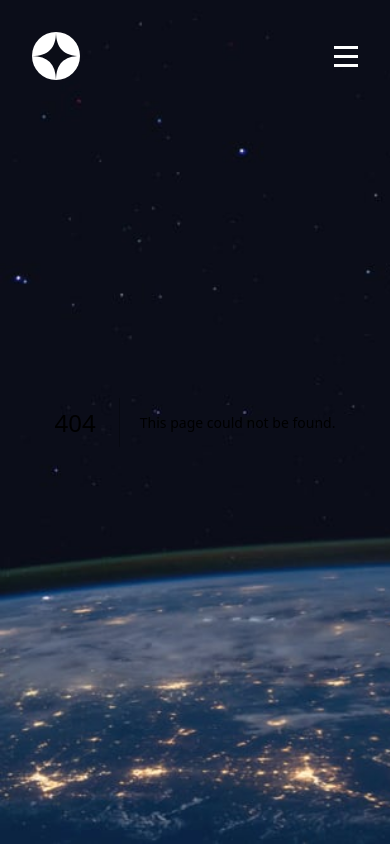
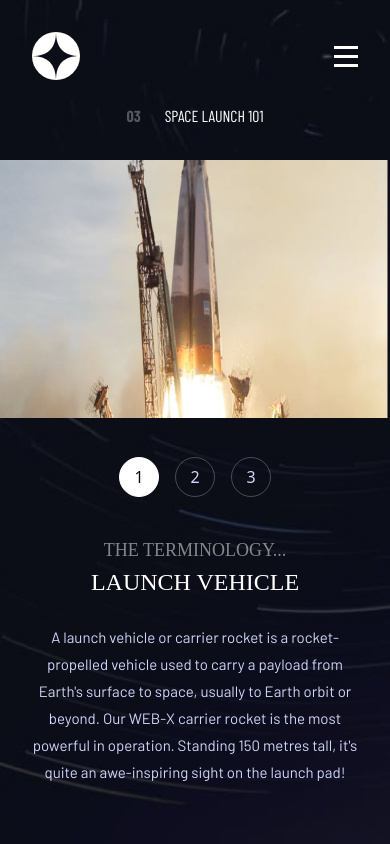
Before and after one commit to wendykrwn/space-tourism, a Next.js app: page /technology in a window 390 px wide. Before the commit this address had no page. Built offline with nearby package versions, Linux system fonts and the light colour scheme; a web font is replaced by a local one.

Commit message:
technology mobile

```diff
--- a/src/app/crew/page.tsx
+++ b/src/app/crew/page.tsx
@@ -5,6 +5,7 @@ import {crew} from "../data.json"
 import { useState } from "react"
 import Image from "next/image";
 import Pagination from "../ui/components/crew/pagination";
+import Explanation from "../ui/components/explanation";
 const Crew = () => {
     const [currCrewIndex, setCurrCrewIndex] = useState(0)
     return (
@@ -12,12 +13,8 @@ const Crew = () => {
             <StepTitle number="02" text="Meet your crew"/>
             <div className=" h-full grid grid-rows-2 lg:grid-rows-1 lg:grid-cols-2">
                 <div className="grid lg:h-full pb-6 content-between md:max-w-[512px] justify-self-center">
-                    <div className="text-center lg:grid h-full row-span-3 row-start-1 lg:text-left mt-8">
-                        <div className="lg:self-center ">
-                            <h4 className="text-preset-4 uppercase text-white/50 text-[18px]">{crew[currCrewIndex]?.role}</h4>
-                            <p className="text-preset-3 uppercase text-white mb-6 ">{crew[currCrewIndex]?.name}</p>
-                            <p className="text-preset-9">{crew[currCrewIndex]?.bio}</p>
-                        </div>
+                    <div className="text-center lg:grid h-full lg:row-span-3 lg:row-start-1 lg:text-left mt-8">
+                        <Explanation className="lg:self-center" subtitle={crew[currCrewIndex]?.role} title={crew[currCrewIndex]?.name} description={crew[currCrewIndex]?.bio} />
                     </div>
                     <Pagination currIndex={currCrewIndex} setCurrIndex={setCurrCrewIndex} numberOfPage={crew.length}/>
                 </div>
--- /dev/null
+++ b/src/app/technology/layout.tsx
@@ -0,0 +1,15 @@
+export default function Layout ({children}: {children:React.ReactNode}){
+    const bgDesktop = "lg:bg-[url('/assets/technology/background-technology-desktop.jpg')]"
+    const bgTablet = "md:bg-[url('/assets/technology/background-technology-tablet.jpg')]"
+    const bgMobile= "bg-[url('/assets/technology/background-technology-mobile.jpg')]"
+
+    return (
+        <div
+        className={`h-full min-h-screen bg-cover ${bgMobile} ${bgTablet} ${bgDesktop}
+            pt-[80px] md:pt-[144px]
+        `}
+        >
+            {children}
+        </div>
+    )
+}
--- /dev/null
+++ b/src/app/technology/page.tsx
@@ -0,0 +1,36 @@
+"use client"
+import Image from "next/image"
+import { technology } from "../data.json"
+import { useState } from "react"
+import StepTitle from "../ui/components/stepTitle";
+import PaginationWithNumber from "../ui/components/technology/paginationWithNumber";
+import Explanation from "../ui/components/explanation";
+
+
+const Technology = ()=> {
+    const [currTechIndex, setCurrTechIndex] = useState(0)
+    return (
+        <div className="py-6">
+            <div className="px-6">
+                <StepTitle number="03" text="Space launch 101"/>
+            </div>
+            <div className="grid grid-rows-2 h-full">
+                <div className="flex items-center h-[322px]">
+                    <Image
+                        src={technology[currTechIndex].images.landscape}
+                        alt={`image of ${technology[currTechIndex]?.name}`}
+                        width={500}
+                        height={500}
+                        className="w-full h-[258px]"
+                    />
+                </div>
+                <div className="px-6 flex flex-col gap-10 ">
+                    <PaginationWithNumber currIndex={currTechIndex} setCurrIndex={setCurrTechIndex} numberOfPage={technology.length} />
+                    <Explanation className="text-center" subtitle="The Terminology..." title={technology[currTechIndex].name} description={technology[currTechIndex].description} />
+                </div>
+            </div>
+        </div>
+    )
+}
+
+export default Technology
--- /dev/null
+++ b/src/app/ui/components/explanation.tsx
@@ -0,0 +1,11 @@
+const Explanation = ({subtitle, title, description, className}:{subtitle:string , title:string, description:string,className?:string}) => {
+    return (
+        <div className={`${className}`}>
+            <h4 className="text-preset-4 uppercase text-white/50 text-[18px]">{subtitle}</h4>
+            <p className="text-preset-3 uppercase text-white mb-6 ">{title}</p>
+            <p className="text-preset-9">{description}</p>
+        </div>
+    )
+}
+
+export default Explanation
--- /dev/null
+++ b/src/app/ui/components/technology/paginationWithNumber.tsx
@@ -0,0 +1,21 @@
+const PaginationWithNumber = ({currIndex,setCurrIndex, numberOfPage}:{currIndex : number, numberOfPage:number, setCurrIndex: Function}) => {
+    return (
+        <div className="flex justify-center gap-x-4">
+        {
+            [...Array(numberOfPage)].map((val,index)=>{
+                return (
+                    <button
+                        key={index}
+                        onClick={()=>{setCurrIndex(index)}}
+                        className={`w-[40px] h-[40px] cursor-pointer border-solid border-[1px] transition-all duration-300 hover:border-white rounded-full ${currIndex == index ? "bg-white text-background border-white " : "bg-transparent hover:bg-white hover:text-background hover:border-w border-white/25 "}`}
+                    >
+                        {index + 1}
+                    </button>
+                )
+            })
+        }
+    </div>
+    )
+}
+
+export default PaginationWithNumber
```
